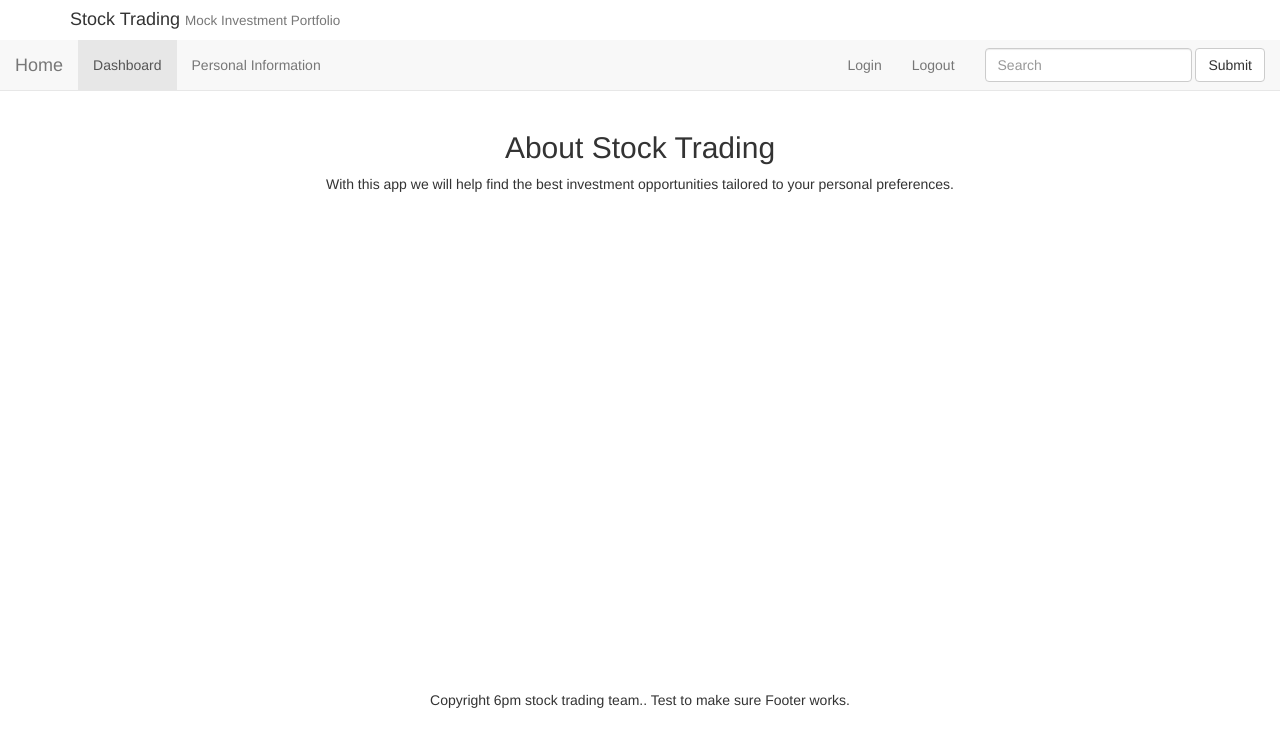
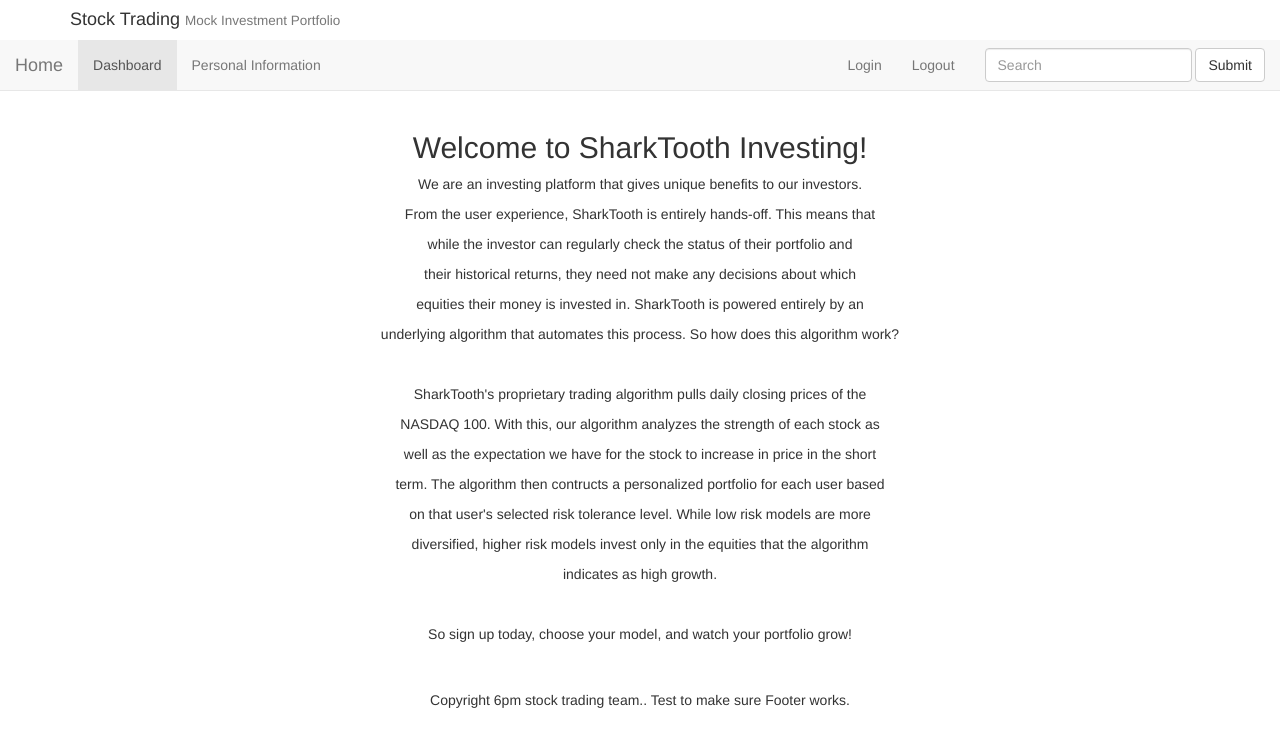
Before and after one commit to ucsb-cs48-w19/6pm-stock-trading, a Flask app: page /about in a window 1280 px wide. Shown: the top 747 px of the page. Run offline with Flask 2, Linux system fonts and the light colour scheme; some libraries are stand-ins or nearby versions.

Commit message:
Added info to about page

```diff
--- a/templates/about.html
+++ b/templates/about.html
@@ -6,8 +6,25 @@
 
     <div class="container text-center">
 
-    <h2>About Stock Trading</h2>
-    <p>With this app we will help find the best investment opportunities tailored to your personal preferences.</p>
+    <h2>Welcome to SharkTooth Investing!</h2>
+    <p>We are an investing platform that gives unique benefits to our investors.</p>
+    <p>From the user experience, SharkTooth is entirely hands-off. This means that</p>
+    <p>while the investor can regularly check the status of their portfolio and </p>
+    <p>their historical returns, they need not make any decisions about which </p>
+    <p>equities their money is invested in. SharkTooth is powered entirely by an </p>
+    <p>underlying algorithm that automates this process. So how does this algorithm work?</p>
+    <p> <br /> </p>
+
+	<p>SharkTooth's proprietary trading algorithm pulls daily closing prices of the</p>
+	<p>NASDAQ 100. With this, our algorithm analyzes the strength of each stock as </p>
+	<p>well as the expectation we have for the stock to increase in price in the short</p>
+	<p>term. The algorithm then contructs a personalized portfolio for each user based</p>
+	<p>on that user's selected risk tolerance level. While low risk models are more</p>
+	<p>diversified, higher risk models invest only in the equities that the algorithm</p>
+	<p>indicates as high growth.</p>
+	<p> <br /> </p>
+
+	<p>So sign up today, choose your model, and watch your portfolio grow!</p>
 
     </div>
   </main>
```
